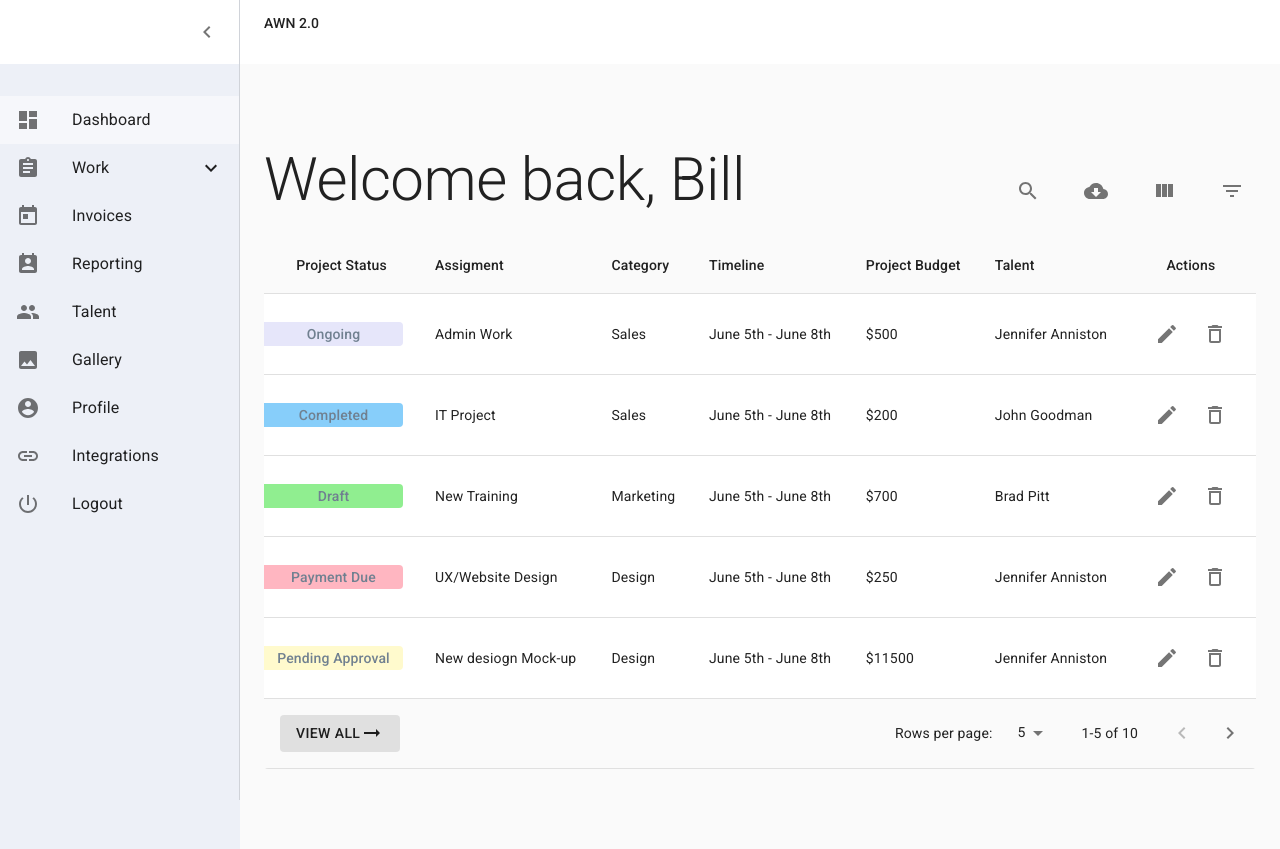
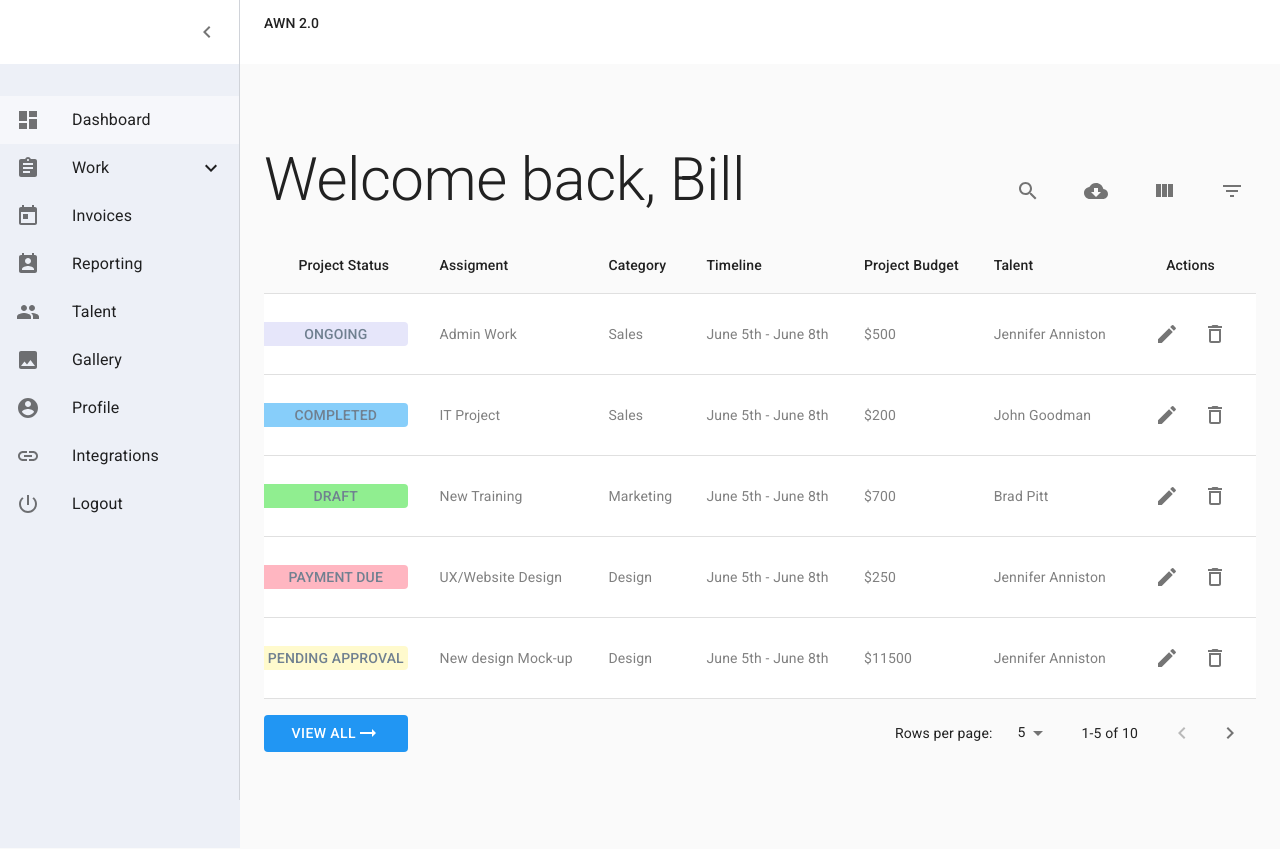
Before and after one commit to dibranxhymshiti/new-awn-demo, a React (Create React App) app: page / in a window 1280 px wide. Built offline with nearby package versions, Linux system fonts and the light colour scheme.

Commit message:
changing colors and removing table bottom border

```diff
--- a/src/pages/Dashboard/Dashboard.js
+++ b/src/pages/Dashboard/Dashboard.js
@@ -69,9 +69,15 @@ const Dashboard = () => {
       paddingLeft: 0,
     },
   }));
+  const StyledFooterRow = styled(TableRow)(({ theme }) => ({
+    [`&:last-child td`]: {
+      borderBottom: 0,
+    },
+  }));
   const StyledTableRow = styled(TableRow)(({ theme }) => ({
     [`&.MuiTableRow-root`]: {
       marginTop: '10px',
+      boxShadow: '5px black',
       background: 'white'
     },
   }));
@@ -87,11 +93,11 @@ const Dashboard = () => {
     { name: 'completed', calories: 'IT Project', fat: 'Sales', carbs: 'June 5th - June 8th', protein: '$200', talent: 'John Goodman', color: 'LightSkyBlue' },
     { name: 'draft', calories: 'New Training', fat: 'Marketing', carbs: 'June 5th - June 8th', protein: '$700', talent: 'Brad Pitt', color: 'LightGreen' },
     { name: 'payment due', calories: 'UX/Website Design', fat: 'Design', carbs: 'June 5th - June 8th', protein: '$250', talent: 'Jennifer Anniston', color: 'LightPink' },
-    { name: 'pending approval', calories: 'New desiogn Mock-up', fat: 'Design', carbs: 'June 5th - June 8th', protein: '$11500', talent: 'Jennifer Anniston', color: 'LemonChiffon' },
+    { name: 'pending approval', calories: 'New design Mock-up', fat: 'Design', carbs: 'June 5th - June 8th', protein: '$11500', talent: 'Jennifer Anniston', color: 'LemonChiffon' },
     { name: 'completed', calories: 'IT Project', fat: 'Sales', carbs: 'June 5th - June 8th', protein: '$200', talent: 'John Goodman', color: 'LightSkyBlue' },
     { name: 'payment due', calories: 'UX/Website Design', fat: 'Design', carbs: 'June 5th - June 8th', protein: '$250', talent: 'Jennifer Anniston', color: 'LightPink' },
     { name: 'draft', calories: 'New Training', fat: 'Marketing', carbs: 'June 5th - June 8th', protein: '$700', talent: 'Brad Pitt', color: 'LightGreen' },
-    { name: 'pending approval', calories: 'New desiogn Mock-up', fat: 'Design', carbs: 'June 5th - June 8th', protein: '$11500', talent: 'Jennifer Anniston', color: 'LemonChiffon' },
+    { name: 'pending approval', calories: 'New design Mock-up', fat: 'Design', carbs: 'June 5th - June 8th', protein: '$11500', talent: 'Jennifer Anniston', color: 'LemonChiffon' },
     { name: 'ongoing', calories: 'Admin Work', fat: 'Sales', carbs: 'June 5th - June 8th', protein: '$500', talent: 'Jennifer Anniston', color: 'Lavender' },
   ]
 
@@ -103,7 +109,7 @@ const Dashboard = () => {
     setRowsPerPage(parseInt(event.target.value, 10));
     setPage(0);
   };
-  return <div>
+  return <div >
     <Box component='div' sx={{ display: 'flex', justifyContent: 'space-between', alignItems: 'center' }}>
       <Typography variant="h2" gutterBottom component="div">
         Welcome back, Bill
@@ -137,7 +143,7 @@ const Dashboard = () => {
 
     </Box>
     <TableContainer sx={{ background: 'transparent' }} component={StyledPaper}>
-      <Table sx={{ minWidth: 700 }} aria-label="customized table">
+      <Table sx={{ minWidth: 1000 }} aria-label="customized table">
         <StyledTableHead>
           <TableRow>
             <TableCell align="center">Project Status</TableCell>
@@ -149,7 +155,7 @@ const Dashboard = () => {
             <TableCell align="center">Actions</TableCell>
           </TableRow>
         </StyledTableHead>
-        <TableBody>
+        <TableBody >
           {(rowsPerPage > 0
             ? rows.slice(page * rowsPerPage, page * rowsPerPage + rowsPerPage)
             : rows
@@ -159,17 +165,17 @@ const Dashboard = () => {
                 <Box component='div'
                   sx={{
                     backgroundColor: row.color,
-                    textAlign: 'center', fontWeight: '500', textTransform: 'capitalize', padding: 2, borderRadius: '0 4px 4px 0', color: 'SlateGray'
+                    textAlign: 'center', fontWeight: '500', textTransform: 'uppercase', padding: 2, borderRadius: '0 4px 4px 0', color: 'SlateGray'
                   }}>
                   {row.name}
                 </Box>
               </StyledTableCell>
-              <TableCell align="left">{row.calories}</TableCell>
-              <TableCell align="left">{row.fat}</TableCell>
-              <TableCell align="left">{row.carbs}</TableCell>
-              <TableCell align="left">{row.protein}</TableCell>
-              <TableCell align="left">{row.talent}</TableCell>
-              <TableCell align="center">
+              <TableCell style={{ fontWeight: '400', color: 'gray' }} align="left">{row.calories}</TableCell>
+              <TableCell style={{ fontWeight: '400', color: 'gray' }} align="left">{row.fat}</TableCell>
+              <TableCell style={{ fontWeight: '400', color: 'gray' }} align="left">{row.carbs}</TableCell>
+              <TableCell style={{ fontWeight: '400', color: 'gray' }} align="left">{row.protein}</TableCell>
+              <TableCell style={{ fontWeight: '400', color: 'gray' }} align="left">{row.talent}</TableCell>
+              <TableCell style={{ fontWeight: '400', color: 'gray' }} align="center">
                 <IconButton
                   aria-label="edit icon"
                 >
@@ -184,14 +190,14 @@ const Dashboard = () => {
             </StyledTableRow>
           ))}
         </TableBody>
-        <TableFooter>
-          <TableRow>
-            <TableCell>
-              <Button variant="contained" disableElevation>
+        <TableFooter style={{borderBottom: 'none'}}>
+          <StyledFooterRow style={{borderBottom: 'none'}}>
+            <StyledTableCell>
+              <Button variant="contained" style={{ width: '100%' }} color='primary' disableElevation>
                 View all
                 <ArrowRightAltIcon fontSize='medium' />
               </Button>
-            </TableCell>
+            </StyledTableCell>
             <TablePagination
               rowsPerPageOptions={[5, 10, 25, { label: 'All', value: -1 }]}
               // colSpan={5}
@@ -208,7 +214,7 @@ const Dashboard = () => {
               onRowsPerPageChange={handleChangeRowsPerPage}
               ActionsComponent={TablePaginationActions}
             />
-          </TableRow>
+          </StyledFooterRow>
         </TableFooter>
       </Table>
     </TableContainer>
```
